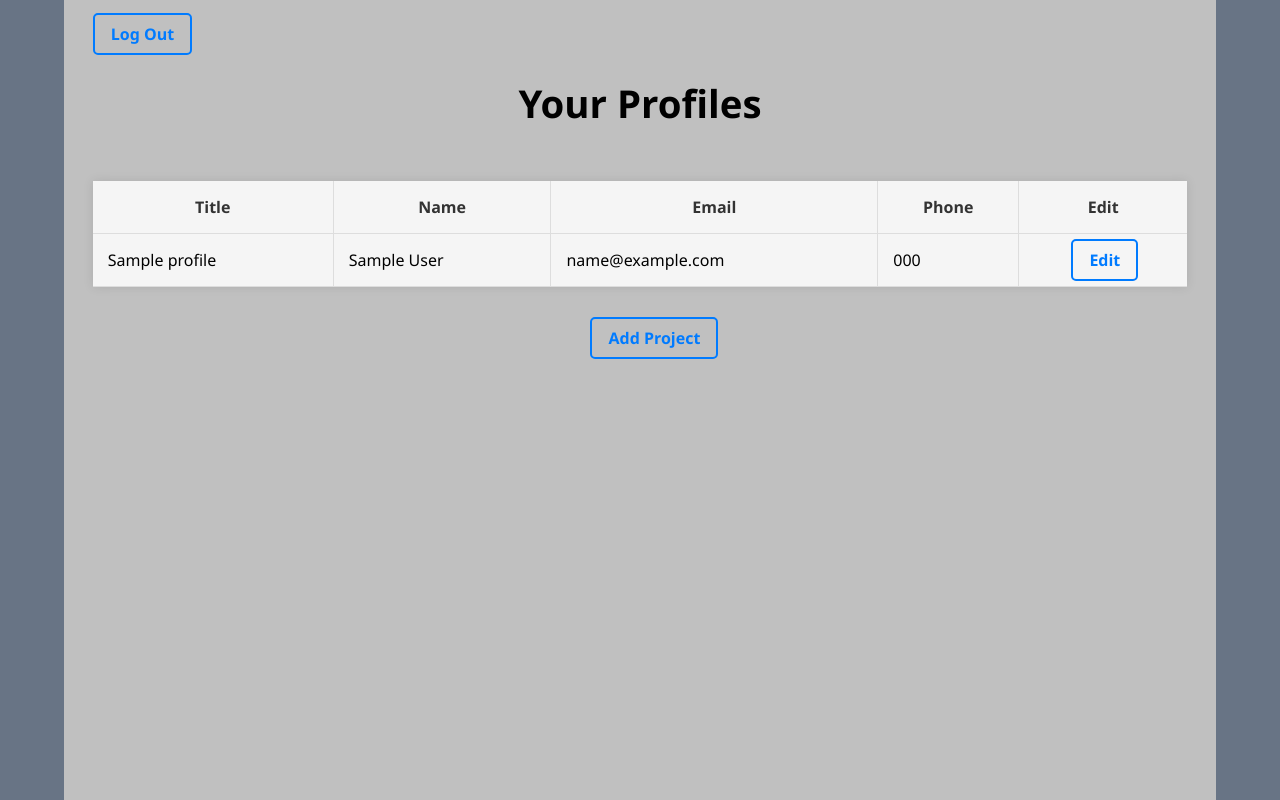
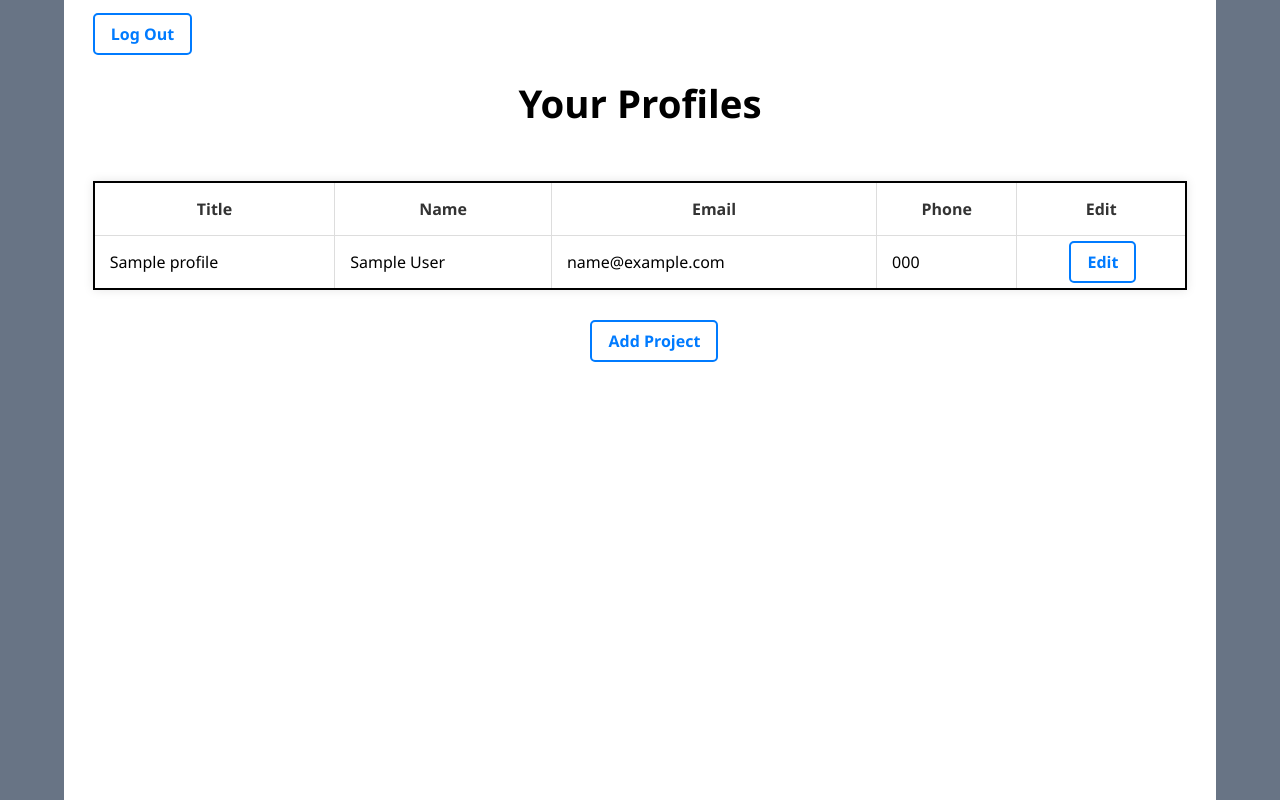
Before and after one commit to MarcinCuprys13/CMS, a Django app: page / in a window 1280 px wide. Run offline with Django 4.2, Linux system fonts and the light colour scheme; a user stored in the database is signed in; tables that the repository leaves empty hold one stand-in row (values such as "Sample post").

Commit message:
Update home.html

```diff
--- a/snakecms/templates/home.html
+++ b/snakecms/templates/home.html
@@ -35,22 +35,26 @@
         height: 100vh;
         padding: 0;
         margin: 0 5%;
-        background-color: #C0C0C0;
+        background-color: white;
     }
 
     body {
         font-family: 'Segoe UI', Tahoma, Geneva, Verdana, sans-serif;
         margin: 0;
         padding: 0;
-        background-color: #687485
+        background-color: #687485;
     }
 
     table {
-        background-color: #F5F5F5;
+        background-color: transparent;
         width: 95%;
         border-collapse: collapse;
         margin: 20px auto;
         box-shadow: 0 0 10px rgba(0, 0, 0, 0.1);
+        border: 2px solid ;
+    }
+    .table_div {
+       overflow-x: auto;
     }
 
     th, td {
@@ -95,7 +99,7 @@
         </div>
         <h2>Your Profiles</h2>
 
-        <div style="overflow-x: auto;">
+        <div class="table_div">
         <table>
             <thead>
                 <tr>
```
